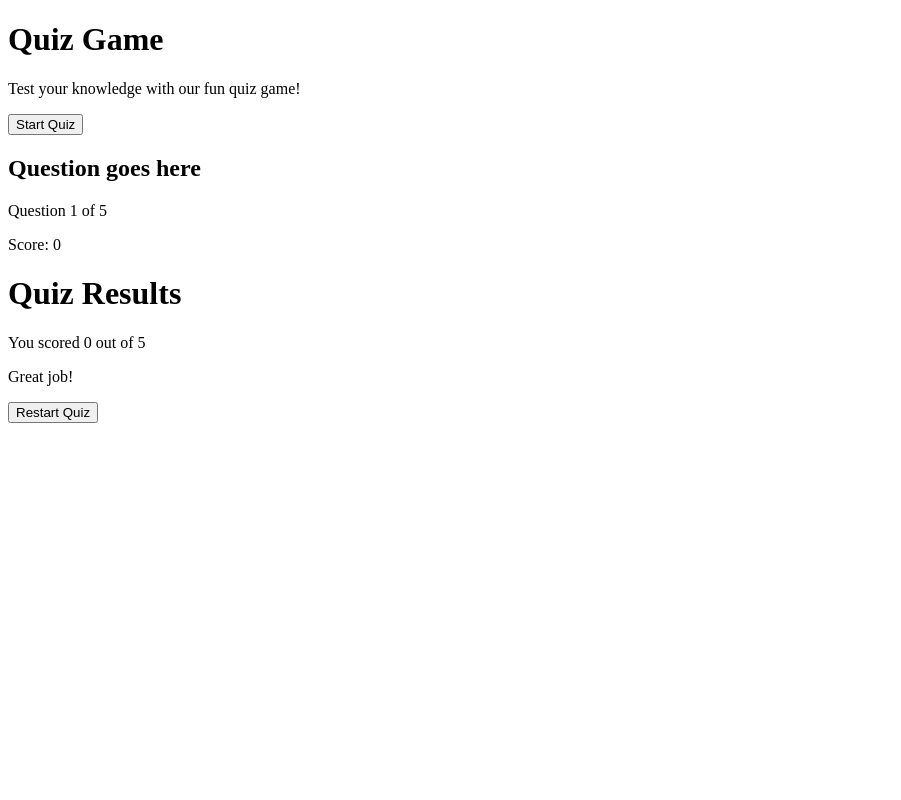
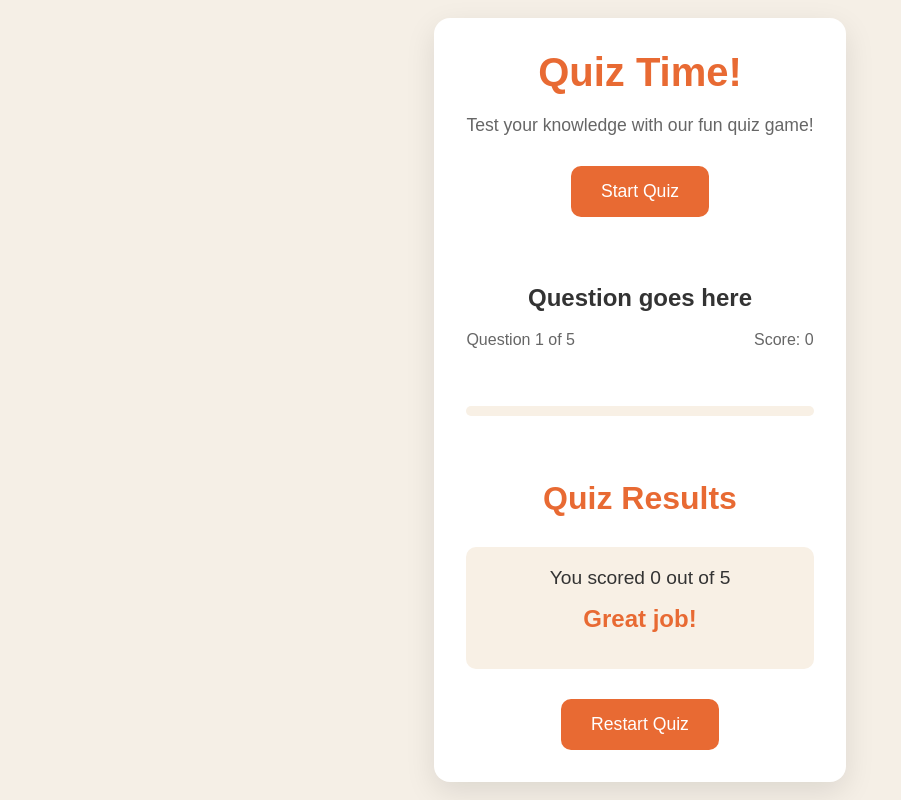
Before and after one commit to Siegfried9533/QuizGame, a plain HTML site: page index.html in a window 1280 px wide. Shown: the whole page, without its empty margins (0-901 px from the left). Drawn offline with Linux system fonts and the light colour scheme; files that its build step writes are made by us from their sources.

Commit message:
edit 19_7

```diff
--- a/index.html
+++ b/index.html
@@ -5,28 +5,33 @@
     <meta charset="UTF-8">
     <meta name="viewport" content="width=device-width, initial-scale=1.0">
     <title>Quiz Game</title>
-    <link rel="stylesheet" href="css/styles.css">
+    <link rel="stylesheet" href="style.css">
 </head>
 
 <body>
     <div class="container">
         <!-- Màn hình bắt đầu -->
-        <div class="screenActive" id="start-screen">
-            <h1>Quiz Game</h1>
+        <div class="screen active" id="start-screen">
+
+            <h1>Quiz Time!</h1>
             <p>Test your knowledge with our fun quiz game!</p>
             <button id="start-button">Start Quiz</button>
+
         </div>
+
+
         <!-- Màn hình câu hỏi -->
-        <div class="screen" id="quiz-screen">
+        <div class="screen active" id="quiz-screen">
+
             <!-- Nội dung câu hỏi -->
-            <div class="quizHeader">
+            <div class="quiz-header">
                 <!-- Tiêu đề câu hỏi -->
-                <h2 id="questionText">Question goes here</h2>
+                <h2 id="question-text">Question goes here</h2>
                 <!-- Thông tin câu hỏi -->
-                <div class="quizInfo">
+                <div class="quiz-info">
                     <!-- Từ câu hỏi 1 tới 5 -->
                     <p>
-                        Question <span id="currentQuestion">1</span> of <span id="totalQuestions">5</span>
+                        Question <span id="current-question">1</span> of <span>5</span>
                     </p>
                     <!-- Điểm số -->
                     <p>
@@ -34,26 +39,28 @@
                     </p>
                 </div>
             </div>
-            <div class="answerContainer" id="answerContainer">
+
+            <div class="answer-container" id="answer-container">
                 <!-- Các nút trả lời câu hỏi sẽ được chèn vào đây từ js-->
             </div>
-            <div class="progessBar">
+            <div class="progress-bar">
                 <div class="progress" id="progress">
                     <!-- Thanh tiến trình sẽ được cập nhật từ js -->
                 </div>
             </div>
         </div>
         <!-- Màn hình kết quả -->
-        <div class="screen" id="resultScreen">
+        <div class="screen active" id="result-screen">
             <h1>Quiz Results</h1>
-            <div class="resultInfo">
-                <p>You scored <span id="finalScore">0</span> out of <span id="maxScore">5</span></p>
-                <p id="resultMessage">Great job!</p>
+            <div class="result-info">
+                <p>You scored <span id="final-score">0</span> out of <span id="max-score">5</span></p>
+                <p id="result-message">Great job!</p>
             </div>
-            <button id="restartButton">Restart Quiz</button>
+            <button id="restart-button">Restart Quiz</button>
         </div>
     </div>
     </div>
+    <script src="script.js"></script>
 </body>
 
 </html>
--- /dev/null
+++ b/style.css
@@ -0,0 +1,178 @@
+* {
+    margin: 0;
+    padding: 0;
+    box-sizing: border-box;
+}
+
+body {
+    background-color: #f5efe6;
+    display: flex;
+    justify-content: center;
+    align-items: center;
+    min-height: 100vh;
+    padding: 1rem;
+    font-family: sans-serif;
+}
+
+.container {
+    background-color: white;
+    border-radius: 1rem;
+    box-shadow: 0 10px 30px rgba(0, 0, 0, 0.1);
+}
+
+/* SCREEN */
+.screen {
+    display: none;
+    padding: 2rem;
+    text-align: center;
+}
+
+.screen.active {
+    display: block;
+}
+
+/* START SCREEN */
+#start-screen h1 {
+    color: #e86a33;
+    margin-bottom: 20px;
+    font-size: 2.5rem;
+}
+
+#start-screen p {
+    color: #666;
+    font-size: 1.1rem;
+    margin-bottom: 30px;
+}
+
+.quiz-header {
+    margin-bottom: 2rem;
+}
+
+#question-text {
+    color: #333;
+    font-size: 1.5rem;
+    margin-bottom: 1rem;
+    line-height: 1.4;
+}
+
+.quiz-info {
+    display: flex;
+    justify-content: space-between;
+    color: #666;
+    font-size: 1rem;
+    margin-bottom: 10px;
+}
+
+.answer-container {
+    display: flex;
+    flex-direction: column;
+    gap: 10px;
+    margin-bottom: 25px;
+}
+
+.answer-button {
+    background-color: #f8f0e5;
+    color: #333;
+    border: 2px solid #eadbc8;
+    border-radius: 10px;
+    padding: 1rem;
+    cursor: pointer;
+    text-align: left;
+    transition: all 0.3s ease;
+}
+
+.answer-button:hover {
+    background-color: #eadbc8;
+    border-color: #dac0ae;
+}
+
+.answer-button.correct {
+    background-color: #e6fff0;
+    border-color: #a3f0c4;
+    color: #28a745;
+}
+
+.answer-button.incorrect {
+    background-color: #fff0f0;
+    border-color: #ffbdbd;
+    color: #dc3545;
+}
+
+.progress-bar {
+    height: 10px;
+    background-color: #f8f0e5;
+    border-radius: 5px;
+    overflow: hidden;
+    margin-top: 20px;
+}
+
+.progress {
+    height: 100%;
+    background-color: #e86a33;
+    width: 0%;
+    transition: width 0.3s ease;
+}
+
+/* RESULT SCREEN */
+#result-screen h1 {
+    color: #e86a33;
+    margin-bottom: 30px;
+}
+
+.result-info {
+    background-color: #f8f0e5;
+    border-radius: 10px;
+    padding: 20px;
+    margin-bottom: 30px;
+}
+
+.result-info p {
+    color: #333;
+    font-size: 1.2rem;
+    margin-bottom: 1rem;
+}
+
+#result-message {
+    font-size: 1.5rem;
+    font-weight: 600;
+    color: #e86a33;
+}
+
+button {
+    background-color: #e86a33;
+    color: white;
+    border: none;
+    border-radius: 10px;
+    padding: 15px 30px;
+    cursor: pointer;
+    font-size: 1.1rem;
+    transition: background-color 0.3s ease;
+}
+
+button:hover {
+    background-color: #d45b28;
+}
+
+/* RESPONSIVE DESIGN */
+@media (max-width:500px) {
+    .screen {
+        padding: 1rem;
+    }
+
+    #start-screen h1 {
+        font-size: 2rem;
+    }
+
+    #question-text {
+        font-size: 1.3rem;
+    }
+
+    .answer-button {
+        padding: 12px;
+    }
+
+    button {
+        padding: 12px 25px;
+        font-size: 1rem;
+    }
+}
```
Also changed, not shown: styles.css (deleted).
